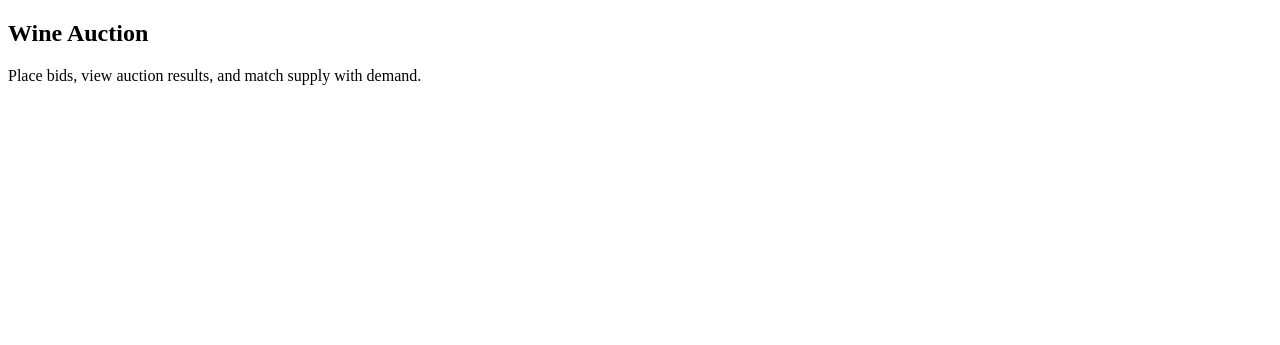
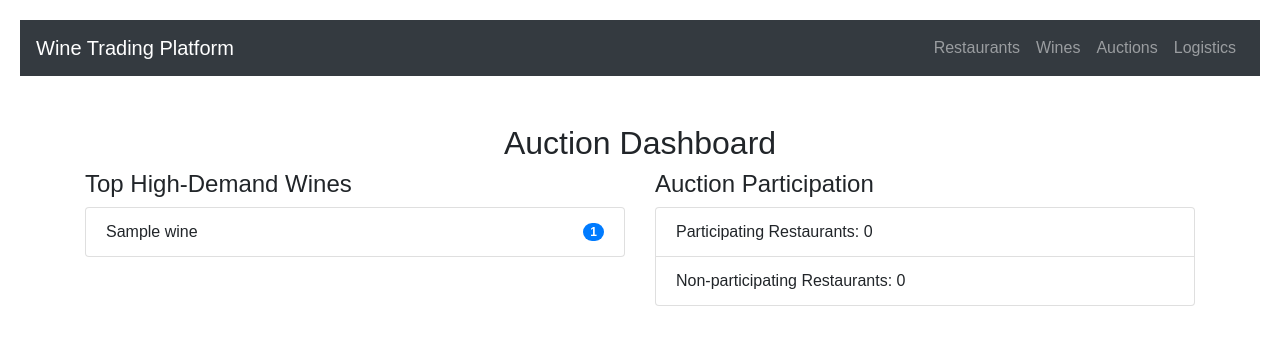
Before and after one commit to BDE-Project/BDE-Project-wine-trading-platform, a Flask app: template templates/auction.html in a window 1280 px wide. Shown: the top 345 px of the page. Run offline with Flask 3, Linux system fonts and the light colour scheme; the template is opened without the code that fills it: most values are stand-ins (such as "Sample title", 1, 10 or a date in 2020); some libraries are stand-ins or nearby versions.

Commit message:
wip - auction and wine updates

```diff
--- a/app.py
+++ b/app.py
@@ -1,4 +1,3 @@
-# app.py
 import os
 from flask import Flask, render_template, request
 import pandas as pd
@@ -22,10 +21,10 @@ DATA_FOLDER = os.path.join(BASE_DIR, 'data')
 # Paths to data files
 restaurant_data_path = os.path.join(DATA_FOLDER, 'restaurant_and_wine_data.csv')
 wine_data_path = os.path.join(DATA_FOLDER, 'wine_restaurants.csv')
+auction_data_path = os.path.join(DATA_FOLDER, 'auction_data.csv')
 
-
-# Load wine data globally for filtering
-wine_data = pd.read_csv(wine_data_path) if os.path.exists(wine_data_path) else pd.DataFrame()
+# Load and preprocess auction data
+auction_data = pd.read_csv(auction_data_path) if os.path.exists(auction_data_path) else pd.DataFrame()
 
 # Helper function to calculate dashboard data
 def get_dashboard_data():
@@ -40,43 +39,62 @@ def get_dashboard_data():
     else:
         wine_data = pd.DataFrame()
 
-    # Total unique restaurants
+    # Auction data processing
+    if os.path.exists(auction_data_path):
+        auction_data = pd.read_csv(auction_data_path)
+    else:
+        auction_data = pd.DataFrame()
+
+    # General metrics
     total_restaurants = restaurant_data['Restaurant Name'].nunique() if not restaurant_data.empty else 0
-
-    # Total unique wines available
     total_wines = wine_data['Wine Name'].nunique() if not wine_data.empty else 0
 
-    # Average wine price and tasting score
-    avg_wine_price = round(wine_data['Wine Price'].mean(), 2) if not wine_data.empty else 0
-    avg_tasting_score = round(wine_data['Tasting Score'].mean(), 2) if not wine_data.empty else 0
+    # Auction metrics
+    participating_restaurants = auction_data[auction_data['auction_restaurant_flag'] == 1]['Resturant_id'].nunique() if not auction_data.empty else 0
+    participating_wines = auction_data[auction_data['auction_wine_flag'] == 1]['Wine_Name'].nunique() if not auction_data.empty else 0
+    participating_companies = auction_data[auction_data['auction_company_flag'] == 1]['Company_Name'].nunique() if not auction_data.empty else 0
 
-    # Popular wine types distribution
+    # Price and demand distributions for auctions
+    wine_price_distribution = auction_data['wine_price_category'].value_counts().to_dict() if not auction_data.empty else {}
+    demand_distribution = auction_data['demand_flag'].value_counts().to_dict() if not auction_data.empty else {}
+
+    # High demand wines
+    high_demand_wines = auction_data[auction_data['demand_flag'] == 'high demand']['Wine_Name'].value_counts().head(5).to_dict() if not auction_data.empty else {}
+
+    # Popular wine types and top suppliers with error handling for missing data
     wine_type_counts = wine_data['Wine Type'].value_counts(normalize=True) * 100 if not wine_data.empty else {}
     popular_wine_types = wine_type_counts.to_dict()
 
-    # Top 5 wine suppliers based on number of wines available
-    top_suppliers = (
-        wine_data['Company Name'].value_counts().nlargest(5).to_dict() if not wine_data.empty else {}
-    )
-
-    # Placeholder data for auctions and logistics alerts
-    upcoming_auctions = 8  # Static placeholder; update dynamically as needed
-    logistics_alerts = [
-        {"route": "LAX to Restaurant A", "status": "Delayed"},
-        {"route": "SFO to Restaurant C", "status": "On Time"},
-        {"route": "JFK to Restaurant D", "status": "Heavy Traffic"}
-    ]
+    # Ensure 'top_suppliers' is defined, even if there's no data
+    top_suppliers = wine_data['Company Name'].value_counts().nlargest(5).to_dict() if not wine_data.empty else {}
 
     return {
         "total_restaurants": total_restaurants,
         "total_wines": total_wines,
-        "avg_wine_price": avg_wine_price,
-        "avg_tasting_score": avg_tasting_score,
+        "participating_restaurants": participating_restaurants,
+        "participating_wines": participating_wines,
+        "participating_companies": participating_companies,
+        "avg_wine_price": round(wine_data['Wine Price'].mean(), 2) if not wine_data.empty else 0,
+        "avg_tasting_score": round(wine_data['Tasting Score'].mean(), 2) if not wine_data.empty else 0,
         "popular_wine_types": popular_wine_types,
         "top_suppliers": top_suppliers,
-        "upcoming_auctions": upcoming_auctions,
-        "logistics_alerts": logistics_alerts
+        "wine_price_distribution": wine_price_distribution,
+        "demand_distribution": demand_distribution,
+        "high_demand_wines": high_demand_wines
     }
+
+# Helper function to return a default image URL based on the wine type
+def get_wine_image(wine_type):
+    wine_images = {
+        "Red": "https://encrypted-tbn0.gstatic.com/images?q=tbn:ANd9GcSMHCcX8j8urf0uLcbriIjnv5NHoQHwYBU_-g&s",  # Replace with real image URLs
+        "White": "https://www.coravin.com/cdn/shop/articles/types_of_white_wine.jpg?v=1725372804",
+        "Sparkling": "https://ricowines.com/wp-content/uploads/2024/01/white-Sparkling-1.webp",
+        "Rosé": "https://www.realsimple.com/thmb/t8ReENA47WfSPI4Z-VwitNYNWU0=/1500x0/filters:no_upscale():max_bytes(150000):strip_icc()/what-is-rose-GettyImages-1330692681-cf7d3da139524fcbaef63a3ab012821f.jpg",
+        "Dessert": "https://images.squarespace-cdn.com/content/v1/54217456e4b0423f1490b26a/1568582733342-6OBSIK7JFMDTH7T6FEAI/Wine+Pairing-7.jpg?format=1500w"
+    }
+
+    # Default image if wine type not found
+    return wine_images.get(wine_type, "https://cdn.cluboenologique.com/wp-content/uploads/2022/03/02113400/vilafonte-675x450.jpg")  # Fallback image
 
 @app.route('/')
 def index():
@@ -91,17 +109,13 @@ def restaurants():
     fetch_and_save_data(city)
 
     # Read the cached restaurant and wine data
-    restaurant_data_path = os.path.join(DATA_FOLDER, 'restaurant_and_wine_data.csv')
-
-    # Check if the file exists before reading it
     if os.path.exists(restaurant_data_path):
         restaurants = pd.read_csv(restaurant_data_path)
     else:
         print(f"Error: The file {restaurant_data_path} does not exist.")
-        restaurants = pd.DataFrame()  # Return an empty DataFrame if the file doesn't exist
+        restaurants = pd.DataFrame()
 
     return render_template('restaurant_data.html', restaurants=restaurants.to_dict(orient='records'))
-
 
 @app.route('/wines')
 def wines():
@@ -113,12 +127,11 @@ def wines():
     min_score = request.args.get('min_score', type=float)
     max_score = request.args.get('max_score', type=float)
 
-    # Read the wine data CSV file
     if os.path.exists(wine_data_path):
         wine_data = pd.read_csv(wine_data_path)
     else:
         print(f"Error: The file {wine_data_path} does not exist.")
-        wine_data = pd.DataFrame()  # Return an empty DataFrame if the file doesn't exist
+        wine_data = pd.DataFrame()
 
     if wine_data.empty:
         return render_template('wine_data.html', wines=[])
@@ -137,47 +150,43 @@ def wines():
     if max_score is not None:
         wine_data = wine_data[wine_data['Tasting Score'] <= max_score]
 
-    # Convert to dictionary for rendering
+    # Add image URL based on wine type
+    wine_data['Wine Image'] = wine_data['Wine Type'].apply(get_wine_image)
+
     wine_records = wine_data.to_dict(orient='records')
-
     return render_template('wine_data.html', wines=wine_records)
 
 @app.route('/auction')
 def auction():
-    # Auction logic can go here, simplified as placeholder
-    return render_template('auction.html')
+    # Load the auction data to display on the auction page
+    if os.path.exists(auction_data_path):
+        auction_data = pd.read_csv(auction_data_path)
+    else:
+        auction_data = pd.DataFrame()
+
+    # Calculate the top auction metrics
+    high_demand_wines = auction_data[auction_data['demand_flag'] == 'high demand']['Wine_Name'].value_counts().head(5).to_dict()
+    auction_participation = auction_data['auction_restaurant_flag'].value_counts().to_dict()
+
+    return render_template('auction.html', high_demand_wines=high_demand_wines, auction_participation=auction_participation)
 
 @app.route('/logistics')
 def logistics():
-    # Fetch all available flights with rate limiting
     all_flights = fetch_flight_data_with_rate_limit()
-
-    # Initialize default values for variables to avoid NameError
     best_flight = None
     arrival_weather = []
     traffic_details = []
 
     if all_flights:
-        # Get the best flight details
         best_flight = find_best_flight(all_flights)
 
         if best_flight:
-            # Extract arrival time for weather data
             arrival_time = best_flight["Arrival Time"]
-
-            # Fetch the weather data for the arrival time
             arrival_weather = get_weather_at_arrival(arrival_time)
-
-            # Format arrival time for display in the template
             arrival_time_formatted = datetime.strptime(arrival_time, "%Y-%m-%dT%H:%M:%S").strftime("%B %d, %Y, %H:%M %p")
-
-            # Get traffic data from LAX to destination
             traffic_details = get_detailed_traffic_data()
-
-            # Save the complete data to an Excel file
             save_data_to_csv(all_flights, best_flight, arrival_weather, traffic_details)
 
-            # Render the logistics.html template with the data
             return render_template(
                 'logistics.html',
                 best_flight=best_flight,
--- a/templates/auction.html
+++ b/templates/auction.html
@@ -1,12 +1,28 @@
-<!-- templates/auction.html -->
-<!DOCTYPE html>
-<html lang="en">
-<head>
-    <title>Wine Auction</title>
-</head>
-<body>
-    <h2>Wine Auction</h2>
-    <p>Place bids, view auction results, and match supply with demand.</p>
-    <!-- Auction UI will go here -->
-</body>
-</html>
+{% extends "base.html" %}
+{% block content %}
+<h2>Auction Dashboard</h2>
+
+<div class="row">
+    <div class="col-md-6">
+        <h4>Top High-Demand Wines</h4>
+        <ul class="list-group">
+            {% for wine, count in high_demand_wines.items() %}
+            <li class="list-group-item d-flex justify-content-between align-items-center">
+                {{ wine }} <span class="badge badge-primary badge-pill">{{ count }}</span>
+            </li>
+            {% endfor %}
+        </ul>
+    </div>
+    <div class="col-md-6">
+        <h4>Auction Participation</h4>
+        <ul class="list-group">
+            <li class="list-group-item">
+                Participating Restaurants: {{ auction_participation[1] if 1 in auction_participation else 0 }}
+            </li>
+            <li class="list-group-item">
+                Non-participating Restaurants: {{ auction_participation[0] if 0 in auction_participation else 0 }}
+            </li>
+        </ul>
+    </div>
+</div>
+{% endblock %}
```
Also changed, not shown: templates/index.html (+27 -3 lines), templates/wine_data.html (+10 -0 lines), data/auction_data.csv (added).
